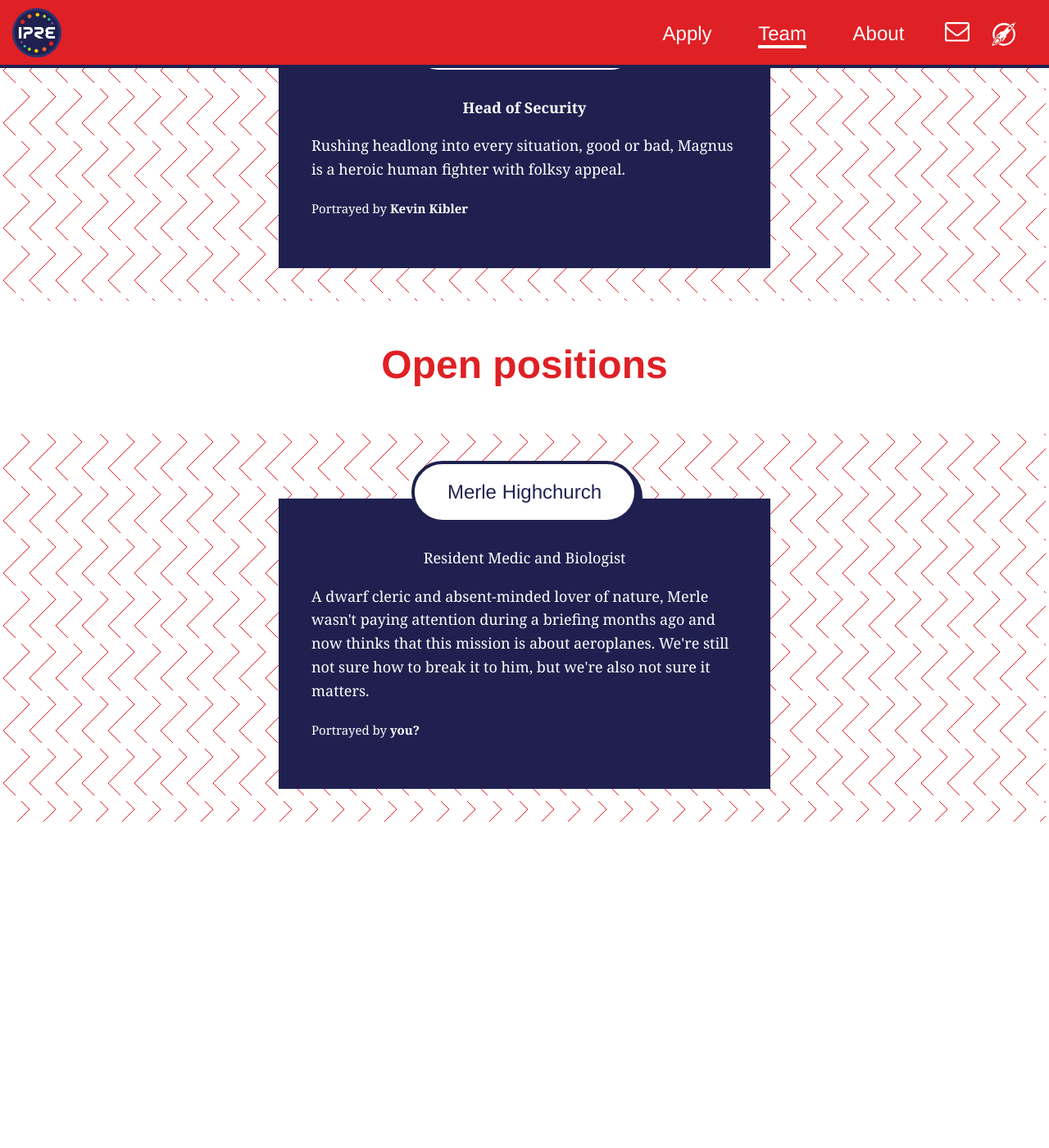
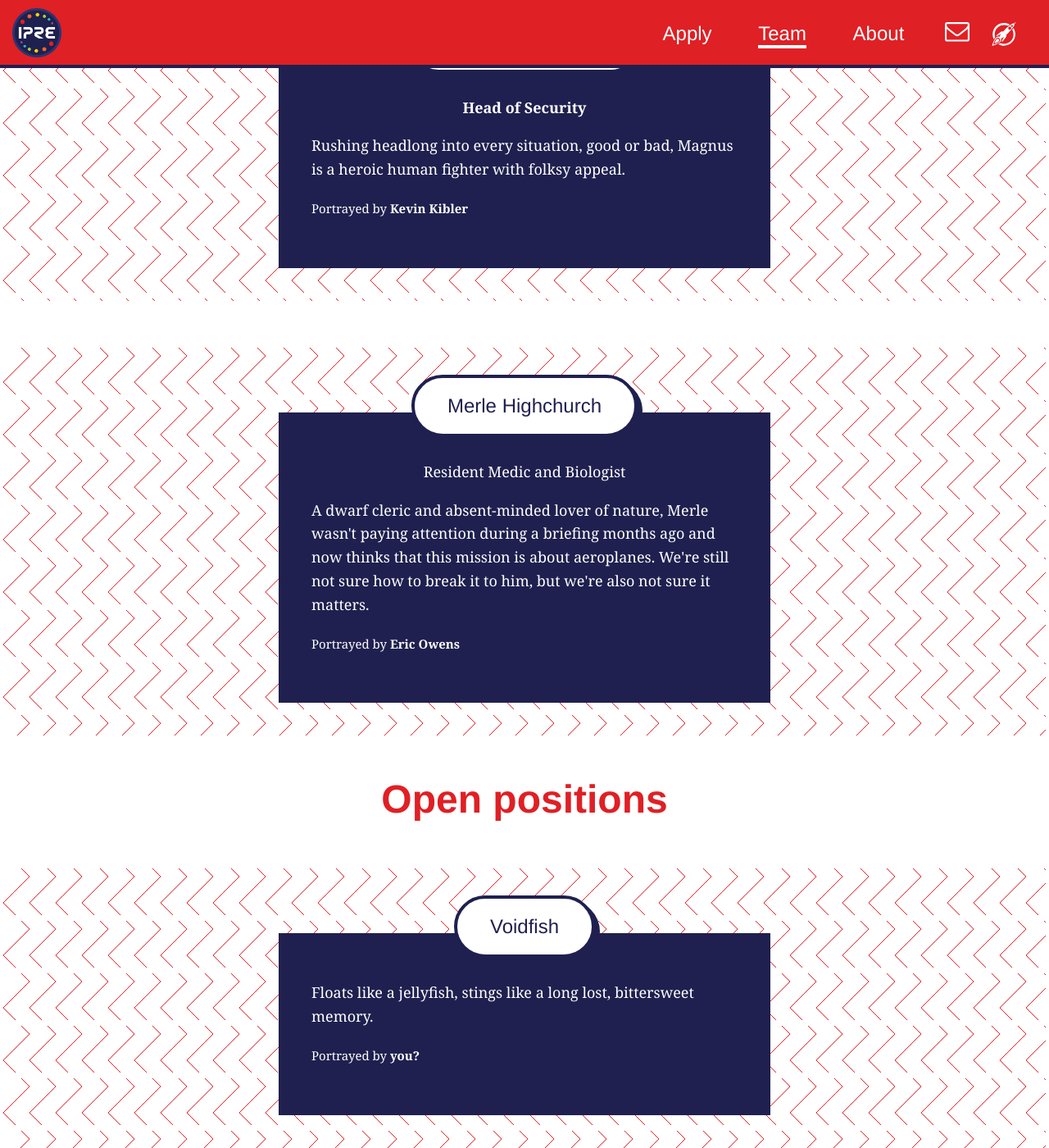
Before and after one commit to Inst-of-Planar-Research-and-Exploration/IPRE-website, a Jekyll site: the page built from team/team.html, in a window 1280 px wide and 1400 px high, scrolled down 2810 px. Shown: the whole window at 82% size. Built offline with Jekyll 4.4.1, drawn with Linux system fonts in a browser that asks for light colours; some web fonts are replaced; before the commit the page ends 3812 px from its top, so only the background shows below that.

Commit message:
Move Merle to current team. Add voidfish to open positions. Add link to exploration simulator when launch timer expires.

```diff
--- a/about/about.html
+++ b/about/about.html
@@ -47,6 +47,7 @@ permalink: about/
       <li>Stephanie Zaharko</li>
       <li>Anastasia Tircuit</li>
       <li>Kevin Kibler</li>
+      <li>Eric Owens</li>
       <li>Derek Atkinson</li>
     </ul>
   </div>
--- a/index.html
+++ b/index.html
@@ -236,7 +236,7 @@ var x = setInterval(function() {
   // If the count down is over, write some text
   if (distance < 0) {
     clearInterval(x);
-    document.getElementById("countdown").innerHTML = "BYE, FELICIA";
+    document.getElementById("countdown").innerHTML = '<p id="countdown-timer">Mission launched! See you all soon!</p><p>While you wait for our return, <a href="/explore">Explore the planes in our interactive simulation!</a></p>';
   }
 }, 1000);
 </script>
--- a/team/team.html
+++ b/team/team.html
@@ -81,8 +81,6 @@ permalink: team/
   </div>
 </div>
 
-<h2 id="open-positions" class="text_header">Open positions</h2>
-
 <div class="content_block">
   <div class="content_block_title pill_title">
     Merle Highchurch
@@ -90,6 +88,18 @@ permalink: team/
   <div class="content_block_description">
     <p class="center">Resident Medic and Biologist</p>
     <p>A dwarf cleric and absent-minded lover of nature, Merle wasn't paying attention during a briefing months ago and now thinks that this mission is about aeroplanes. We're still not sure how to break it to him, but we're also not sure it matters.</p>
+    <p><small>Portrayed by <strong>Eric Owens</strong></small></p>
+  </div>
+</div>
+
+<h2 id="open-positions" class="text_header">Open positions</h2>
+
+<div class="content_block">
+  <div class="content_block_title pill_title">
+    Voidfish
+  </div>
+  <div class="content_block_description">
+    <p>Floats like a jellyfish, stings like a long lost, bittersweet memory.</p>
     <p><small>Portrayed by <strong>you?</strong></small></p>
   </div>
 </div>
```
